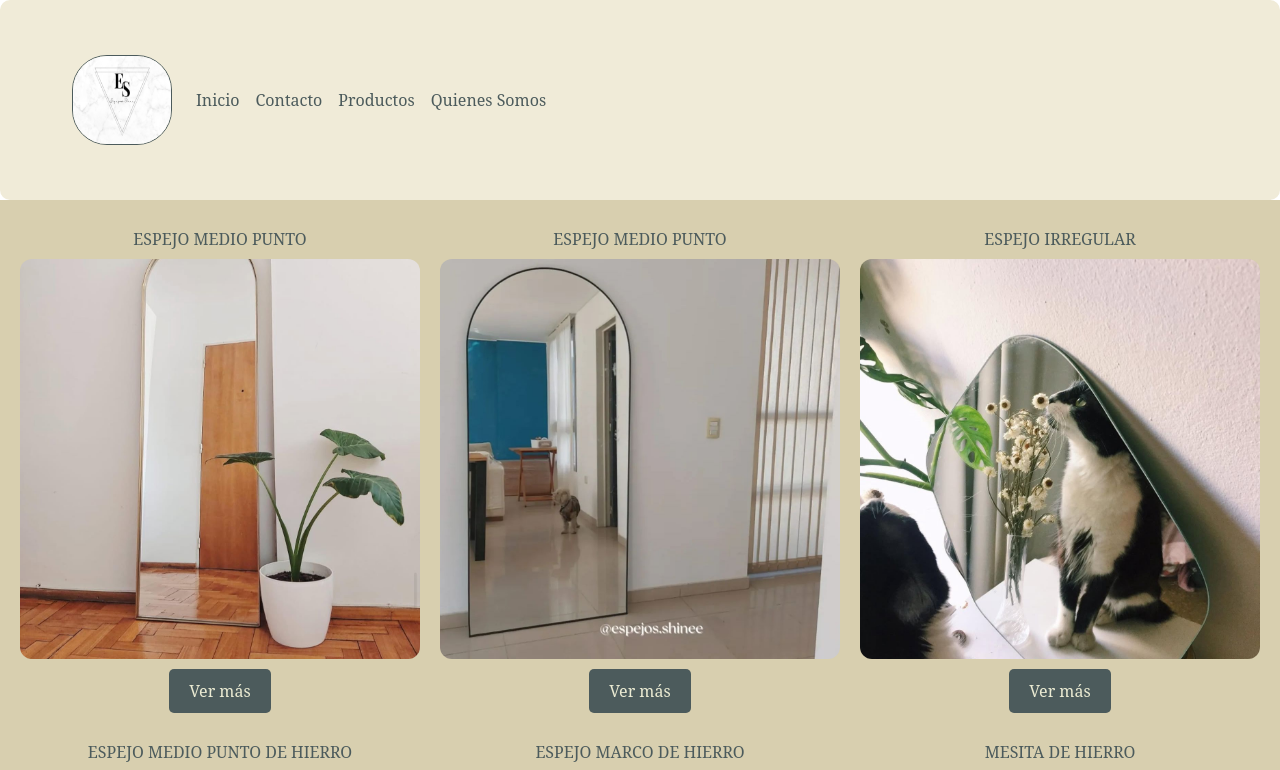
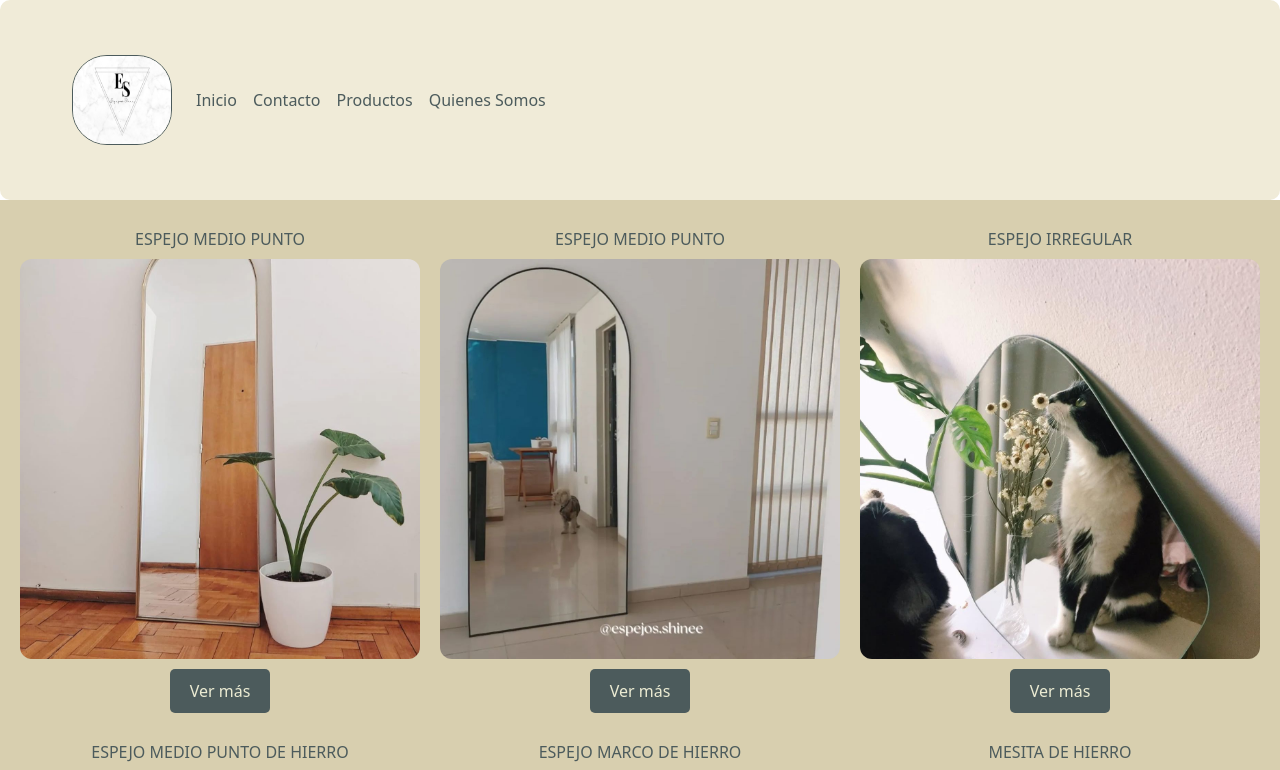
Before and after one commit to gonchi2005/2Entre-Gonzalo-Germanetti, a plain HTML site: page pages/productos.html in a window 1280 px wide. Shown: the top 770 px of the page. Drawn offline with nearby package versions, Linux system fonts and the light colour scheme.

Commit message:
cambios guardados

```diff
--- a/pages/productos.html
+++ b/pages/productos.html
@@ -3,11 +3,19 @@
 <head>
     <meta charset="UTF-8">
     <meta name="viewport" content="width=device-width, initial-scale=1.0">
+    <!--BOOTSTRAP-->
     <link href="https://cdn.jsdelivr.net/npm/bootstrap@5.3.5/dist/css/bootstrap.min.css" rel="stylesheet" integrity="sha384-SgOJa3DmI69IUzQ2PVdRZhwQ+dy64/BUtbMJw1MZ8t5HZApcHrRKUc4W0kG879m7" crossorigin="anonymous">
+    <!--CSS-->
     <link rel="stylesheet" href="../css/style.css">
+    <!--FONTS-->
+    <link rel="preconnect" href="https://fonts.googleapis.com">
+<link rel="preconnect" href="https://fonts.gstatic.com" crossorigin>
+<link href="https://fonts.googleapis.com/css2?family=EB+Garamond:ital,wght@0,400..800;1,400..800&family=Noto+Serif:ital,wght@0,100..900;1,100..900&display=swap" rel="stylesheet">
+
     <title>Document</title>
 </head>
 <body>
+  <!--NAVBAR-->
     <header class="menu-principal">
         <nav class="navbar navbar-expand-lg " style="background-color: #F0EBD8 ;" data-bs-theme="dark">
             <div class="container-fluid col-lg-12 col-md-12 col-sm-12">
@@ -34,6 +42,7 @@
               </div>
           </nav>
     </header>
+    <!--GALERIA DE IMAGENES CON ACCIONES-->
     <main>
         <section class="galeria">
           <article class="contenido-produc">
@@ -73,6 +82,7 @@
           </article>
         </section>
       </main>
+      <!--PARTE DE ABAJO DE LA PAGINA-->
       <footer class="pie-contacto">
         <section  class="contenido-pie">
                 <ul>
@@ -96,7 +106,7 @@
 
 
 
-
+<!--BOOTSTRAP-->
     <script src="https://cdn.jsdelivr.net/npm/@popperjs/core@2.11.8/dist/umd/popper.min.js" integrity="sha384-I7E8VVD/ismYTF4hNIPjVp/Zjvgyol6VFvRkX/vR+Vc4jQkC+hVqc2pM8ODewa9r" crossorigin="anonymous"></script>
     <script src="https://cdn.jsdelivr.net/npm/bootstrap@5.3.5/dist/js/bootstrap.min.js" integrity="sha384-VQqxDN0EQCkWoxt/0vsQvZswzTHUVOImccYmSyhJTp7kGtPed0Qcx8rK9h9YEgx+" crossorigin="anonymous"></script>
 </body>
```
Also changed, not shown: css/style.css (+16 -17 lines), index.html (+8 -1 lines), pages/contacto.html (+7 -1 lines).
